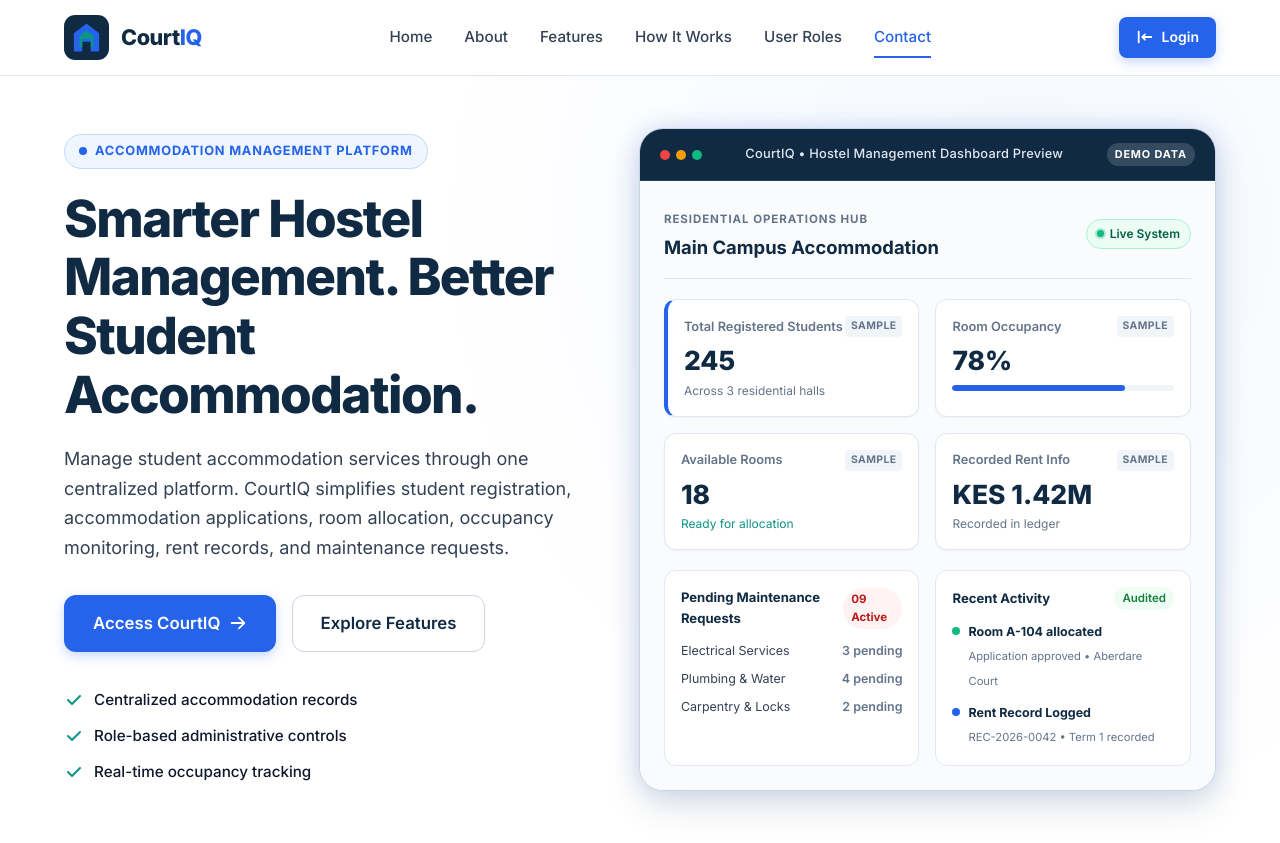
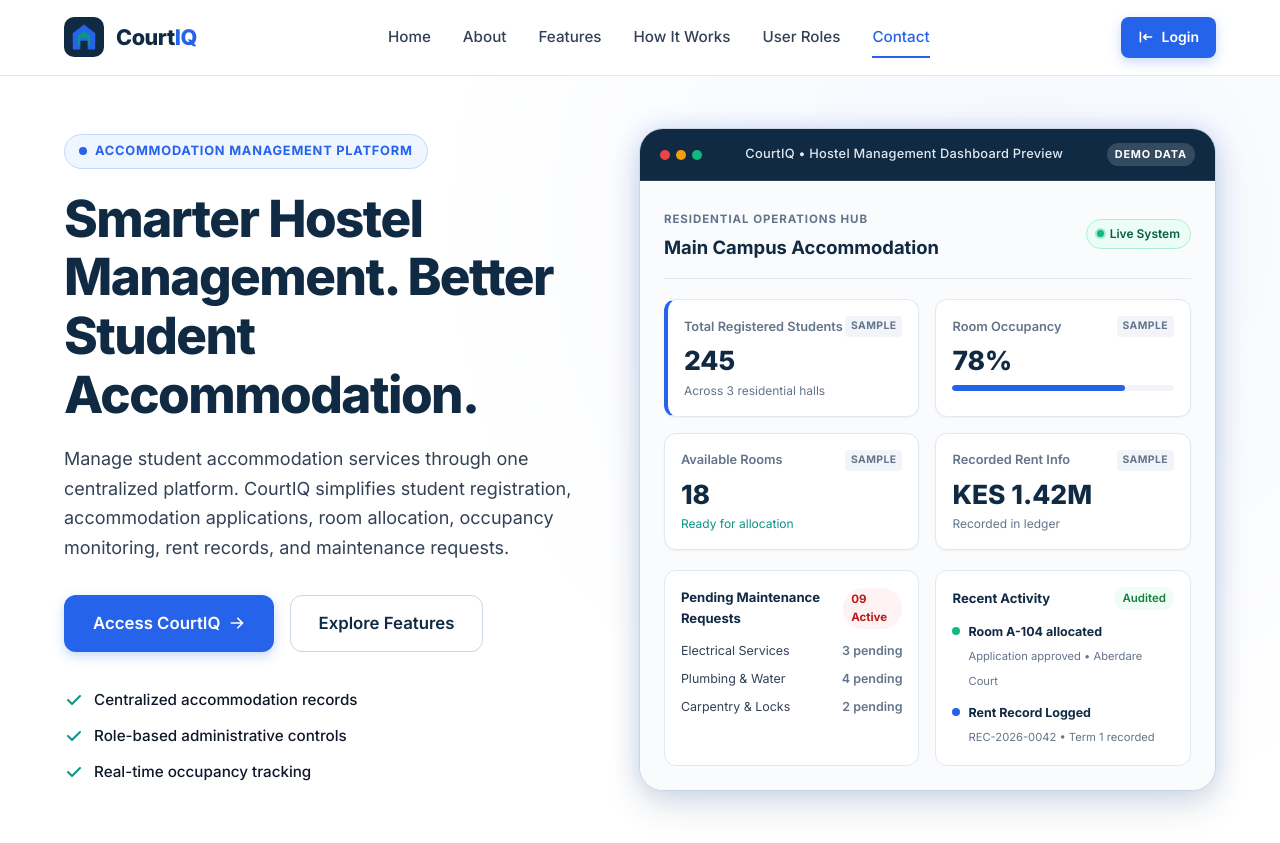
Before and after one commit to SHARIFF-MOHAMED-ABDI/CourtIQ, a PHP site: page / in a window 1280 px wide. Run offline with PHP 8.4, Linux system fonts and the light colour scheme.

Commit message:
Fix oversized icons on admin dashboard

```diff
--- a/assets/css/style.css
+++ b/assets/css/style.css
@@ -609,20 +609,44 @@ button, input, select, textarea {
 }
 
 .brand-icon-box {
-    width: 45px;
-    height: 45px;
+    width: 40px;
+    height: 40px;
     display: flex;
     align-items: center;
     justify-content: center;
-    flex: 0 0 45px;
+    flex: 0 0 40px;
 }
 
 .brand-svg,
 .sidebar-brand img,
 .brand-logo {
-    width: 45px;
-    height: 45px;
+    width: 40px;
+    height: 40px;
     object-fit: contain;
+}
+
+.sidebar-nav-icon svg {
+    width: 18px;
+    height: 18px;
+    flex: 0 0 18px;
+}
+
+.stat-card-icon svg {
+    width: 24px;
+    height: 24px;
+    flex: 0 0 24px;
+}
+
+.btn svg,
+button svg {
+    width: 16px;
+    height: 16px;
+    flex: 0 0 16px;
+}
+
+.student-sidebar,
+#studentSidebar {
+    width: 240px;
 }
 
 .brand-text {
```
